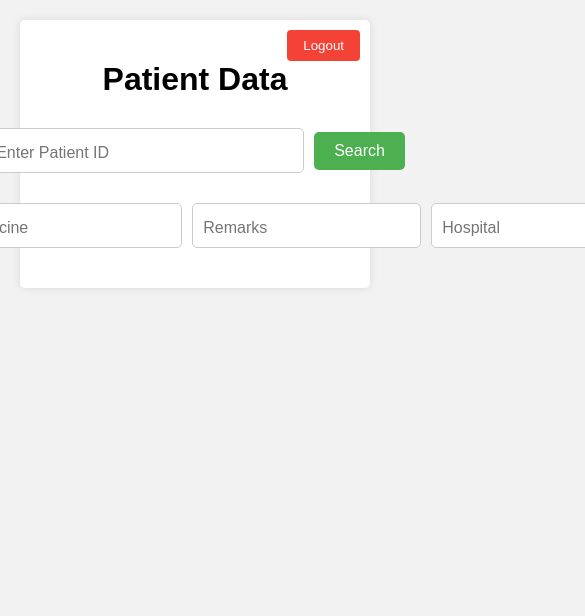
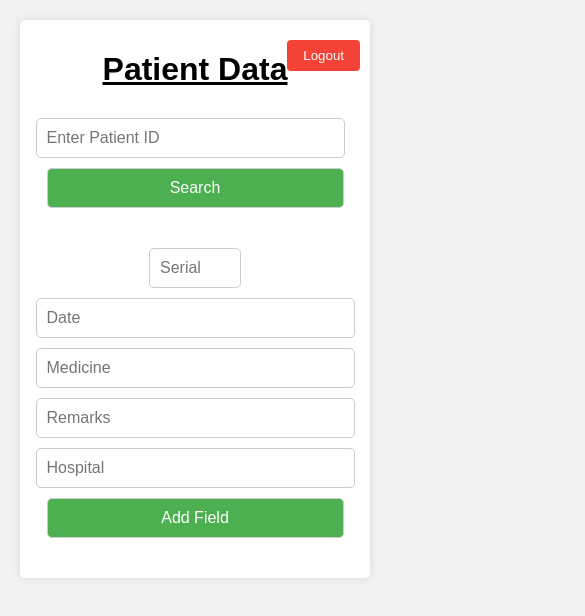
Before and after one commit to iamdanusabu/mini, a plain HTML site: page doctorupdate.html in a window 390 px wide. Shown: the top 616 px of the page, 585 px wide, since content can reach past the window. Drawn offline with Linux system fonts and the light colour scheme; no server answers.

Commit message:
Add files via upload

```diff
--- a/doctorupdate.html
+++ b/doctorupdate.html
@@ -14,7 +14,7 @@
     }
 
     .container {
-      max-width: 1250px;
+      max-width: 900px;
       margin: 0 auto;
       background-color: #fff;
       box-shadow: 0 0 10px rgba(0, 0, 0, 0.1);
@@ -25,35 +25,51 @@
     h1 {
       text-align: center;
       margin-bottom: 20px;
+      text-decoration: underline;
     }
 
     form {
       display: flex;
+      flex-wrap: wrap;
       justify-content: center;
       align-items: center;
       margin-bottom: 20px;
       margin-top: 30px;
     }
 
-    input[type="text"] {
+    input[type="text"],
+    input[type="submit"] {
+      width: 100%;
       padding: 10px;
-      padding-top: 15px;
       font-size: 16px;
       border-radius: 5px;
       border: 1px solid #ccc;
+      margin-bottom: 10px;
+    }
+    input[type="submit"] {
+      background-color: #4CAF50;
+      color: white;
+      width: 100px;
+      cursor: pointer;
+    }
+
+    #field-input {
+      width: 100%;
+      max-width: 70px;
+    }
+
+    #search-input {
+      flex-grow: 1;
       margin-right: 10px;
     }
-    #field-input {
-      width: 70px;
-    }
 
-    input[type="submit"] {
-      padding: 10px 20px;
-      font-size: 16px;
-      background-color: #4CAF50;
+    #logoutButton {
+      margin-left: auto;
+      background-color: #f44336;
       color: #fff;
+      padding: 8px 16px;
       border: none;
-      border-radius: 5px;
+      border-radius: 4px;
       cursor: pointer;
     }
 
@@ -65,6 +81,7 @@
     table {
       width: 100%;
       border-collapse: collapse;
+      table-layout: fixed;
     }
 
     th,
@@ -72,6 +89,7 @@
       padding: 10px;
       text-align: left;
       border-bottom: 1px solid #ddd;
+      word-break: break-word;
     }
 
     th {
@@ -93,20 +111,56 @@
       position: absolute;
       top: 10px;
       right: 10px;
-      background-color: #f44336;
-      color: #fff;
-      padding: 8px 16px;
-      border: none;
-      border-radius: 4px;
-      cursor: pointer;
     }
 
     #search-input {
-      padding-right: 100px; /* Adjust this value based on the button width */
+      padding-right: 120px;
     }
-    #warning-message{
-      padding-left:0px;
+
+    #warning-message {
+      padding-left: 0px;
       color: red;
+    }
+
+    /* Responsive Styles */
+    @media screen and (max-width: 768px) {
+      .container {
+        padding: 10px;
+      }
+
+      form {
+        flex-direction: column;
+      }
+
+      input[type="text"],
+      input[type="submit"] {
+        width: 90%;
+        padding: 10px;
+      }
+
+      #search-input {
+        padding-right: 0;
+        margin-bottom: 10px;
+      }
+
+      #logoutButton {
+        margin-left: 0;
+        margin-top: 10px;
+      }
+      th {
+        font-size: 9px; /* Adjust the font size as needed */
+      }
+    }
+
+    @media screen and (max-width: 480px) {
+      .container {
+        max-width: 100%;
+      }
+
+      #add-field-form input[type="text"] {
+        width: 90%;
+        margin-bottom: 10px;
+      }
     }
   </style>
 </head>
```
Also changed, not shown: doctorregisternew.html (+4 -3 lines).
